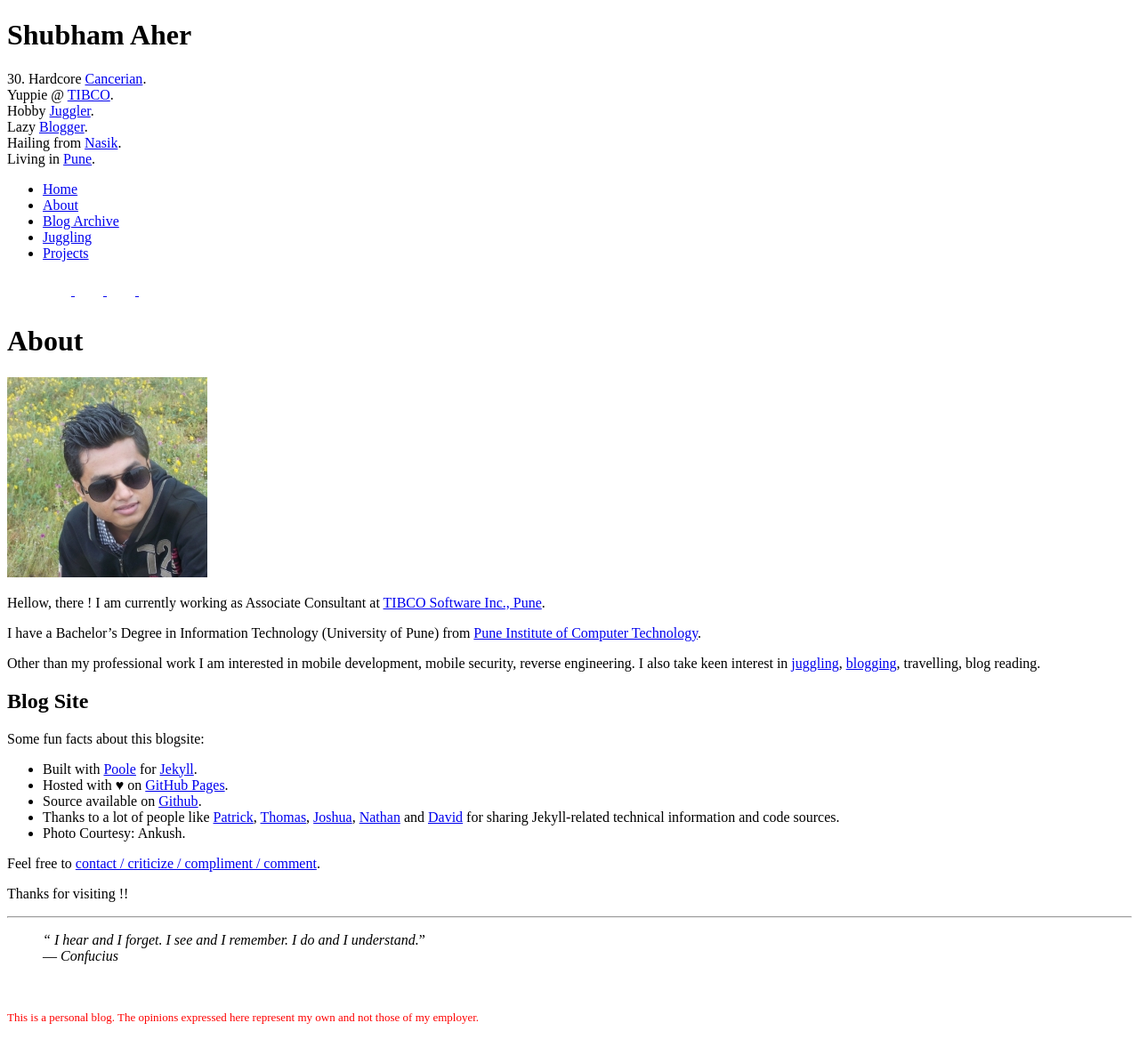
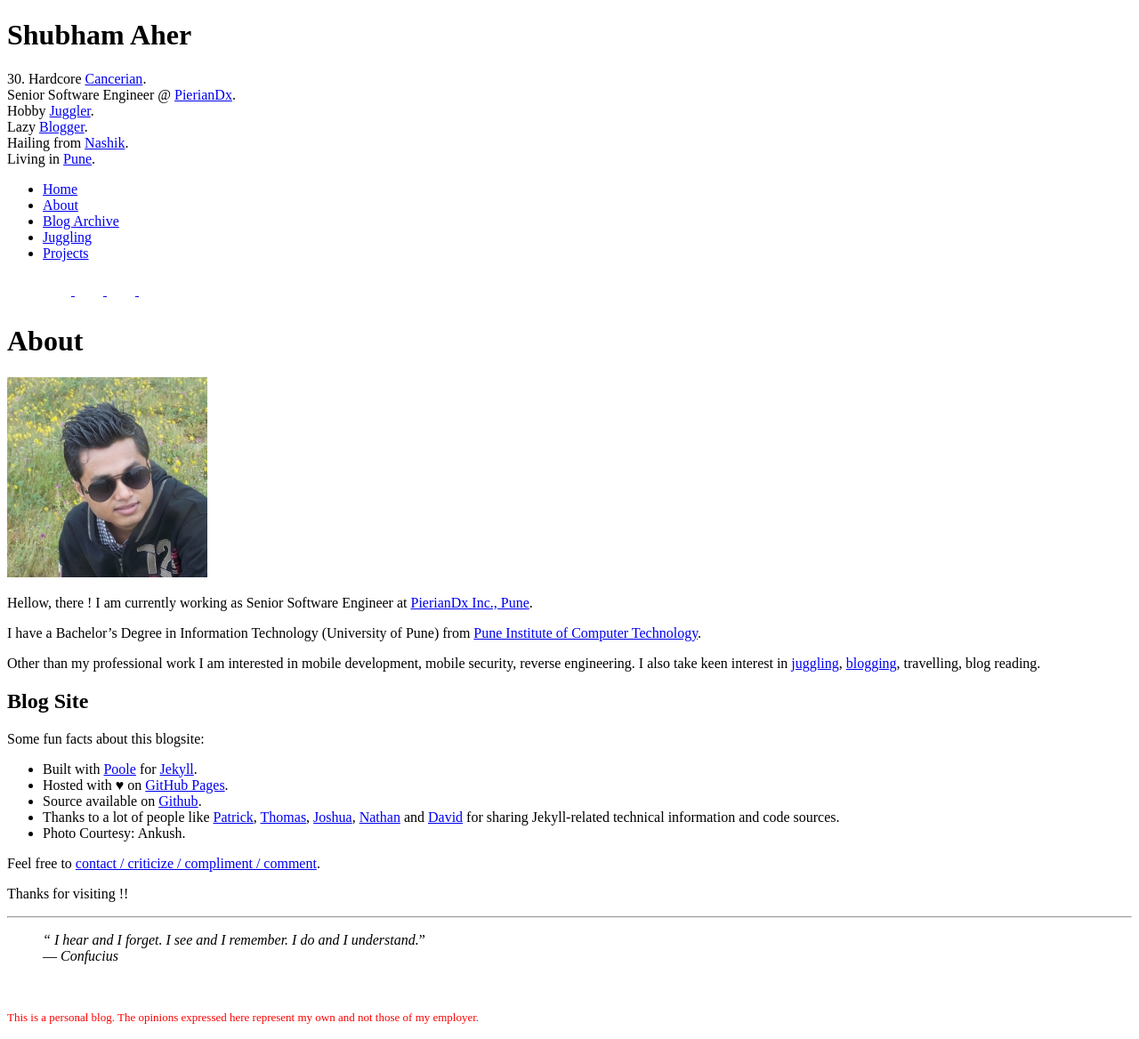
Before and after one commit to shubham-aher/shubham-aher.github.io, a Jekyll site: the page built from about.md, in a window 1280 px wide. Shown: the whole page at 89% size. Built offline with Jekyll 4.4.1, drawn with Linux system fonts in a browser that asks for light colours; nearby versions of some CDN libraries; comment, search, counter and statistics services are not loaded.

Commit message:
Updated About and Side-pane Information

```diff
--- a/_config.yml
+++ b/_config.yml
@@ -9,8 +9,8 @@
 # Setup
 title:            Shubham Aher
 tagline:          'Blog'
-description:      '30. Hardcore <a href="https://www.facebook.com/notes/whats-your-sun-sign-book-by-chetan-d-narain/cancer-man-by-chetan-d-narain/284585004897150" target="_blank">Cancerian</a>.<br>Yuppie @ <a href="http://www.tibco.com" target="_blank">TIBCO</a>.<br>Hobby <a href="http://shubhamaher.com/juggling">Juggler</a>.<br>Lazy <a href="http://shubhamaher.com/blog">Blogger</a>.<br>Hailing from <a href="http://en.wikipedia.org/wiki/Nashik" target="_blank">Nasik</a>.<br>Living in <a href="http://en.wikipedia.org/wiki/Pune" target="_blank">Pune</a>.'
-url:              http://shubhamaher.com
+description:      '30. Hardcore <a href="https://www.facebook.com/notes/whats-your-sun-sign-book-by-chetan-d-narain/cancer-man-by-chetan-d-narain/284585004897150" target="_blank">Cancerian</a>.<br>Senior Software Engineer @ <a href="https://www.pieriandx.com" target="_blank">PierianDx</a>.<br>Hobby <a href="https://shubhamaher.com/juggling">Juggler</a>.<br>Lazy <a href="https://shubhamaher.com/blog">Blogger</a>.<br>Hailing from <a href="https://en.wikipedia.org/wiki/Nashik" target="_blank">Nashik</a>.<br>Living in <a href="https://en.wikipedia.org/wiki/Pune" target="_blank">Pune</a>.'
+url:              https://shubhamaher.com
 baseurl:          /
 
 author:
--- a/about.md
+++ b/about.md
@@ -6,7 +6,7 @@
 
 ![Profile Picture](/public/dp.jpg)
 
-Hellow, there ! I am currently working as Associate Consultant at <a href="http://www.tibco.com" target="_blank">TIBCO Software Inc., Pune</a>.
+Hellow, there ! I am currently working as Senior Software Engineer at <a href="https://www.pieriandx.com" target="_blank">PierianDx Inc., Pune</a>.
 
 I have a Bachelor's Degree in Information Technology (University of Pune) from <a href="http://en.wikipedia.org/wiki/Pune_Institute_of_Computer_Technology" target="_blank">Pune Institute of Computer Technology</a>.
 
```
